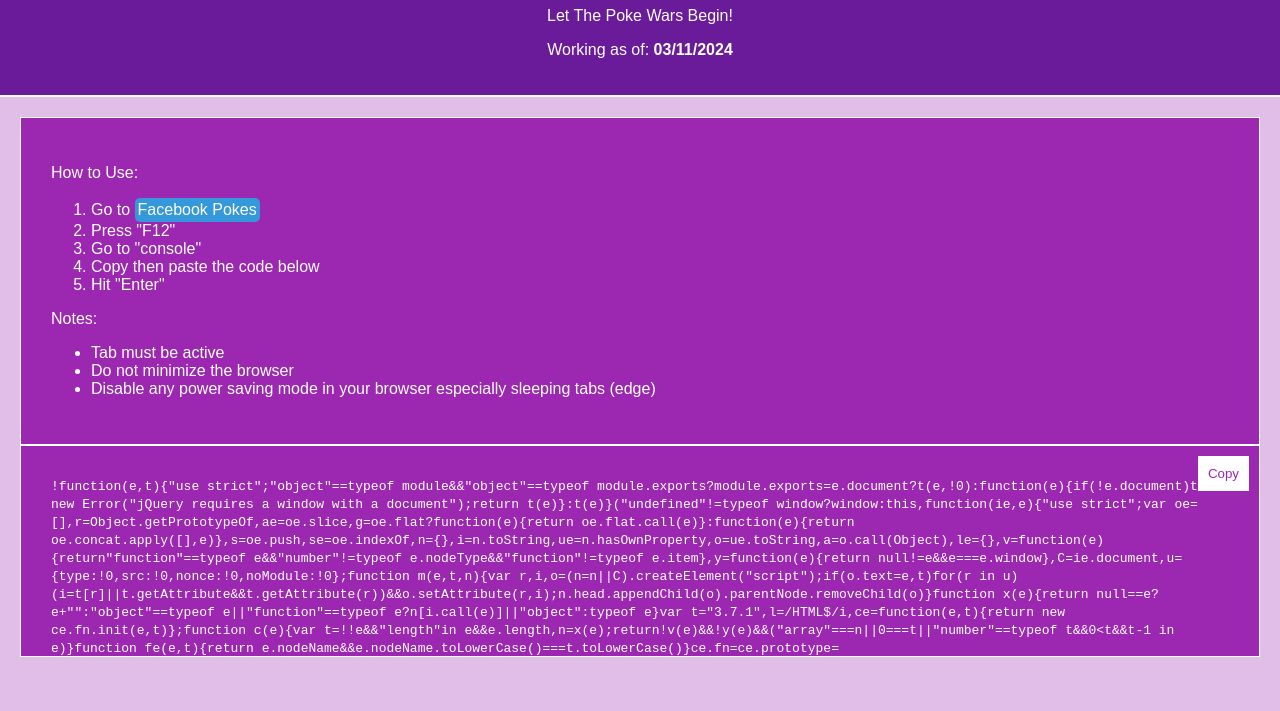
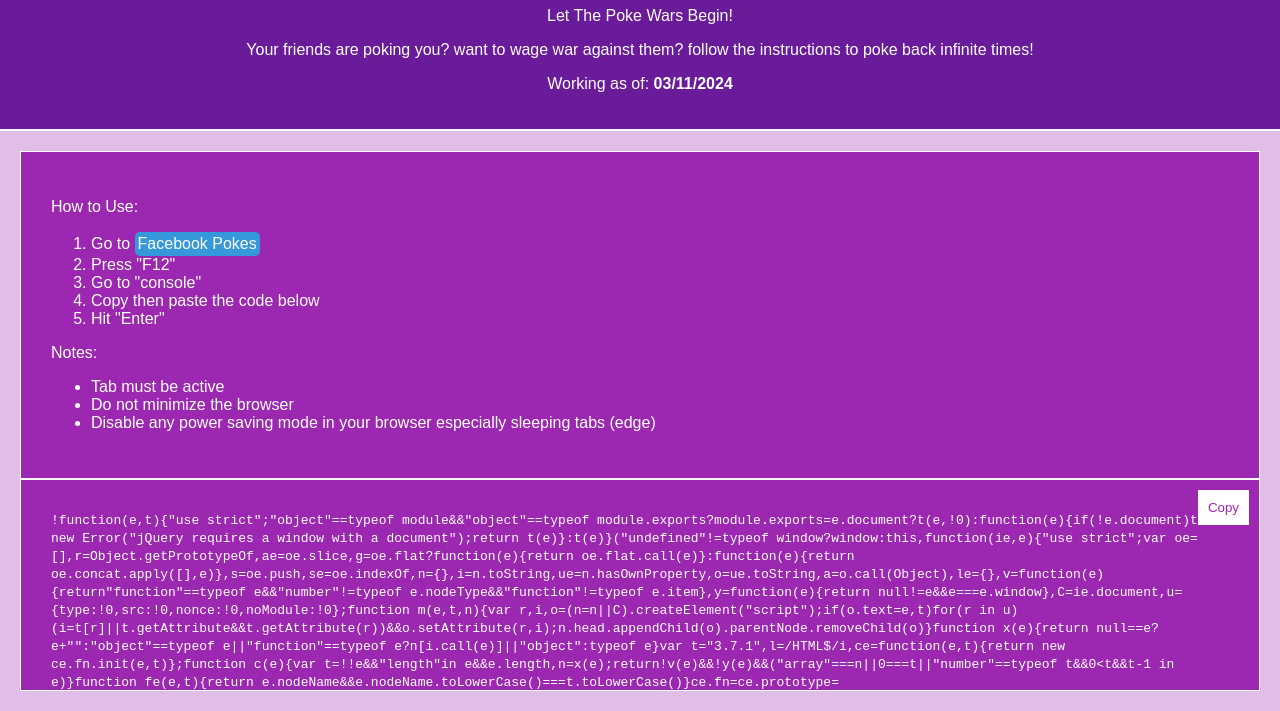
Before and after one commit to NeoMatrix14241/FBAutoPoke, a plain HTML site: page index.html in a window 1280 px wide. Shown: the part 93-804 px from the top of the page. Drawn offline with Linux system fonts and the light colour scheme.

Commit message:
Add files via upload

```diff
--- a/index.html
+++ b/index.html
@@ -7,13 +7,14 @@
 	<meta http-equiv='expires' content='0'>
 	<meta http-equiv='pragma' content='no-cache'>
     <link rel="stylesheet" href="styles.css">
-    <title>Facebook Poke-inator - Let the poke wars begin!</title>
+    <title>Facebook Poke-inator - Let The Poke Wars Begin!</title>
 </head>
 <body>
 
     <header>
         <h1>Facebook Poke-inator</h1>
         <p>Let The Poke Wars Begin!</p>
+		<p> Your friends are poking you? want to wage war against them? follow the instructions to poke back infinite times! </p>
 		<p>Working as of: <b>03/11/2024</b></p>
     </header>
 
```
